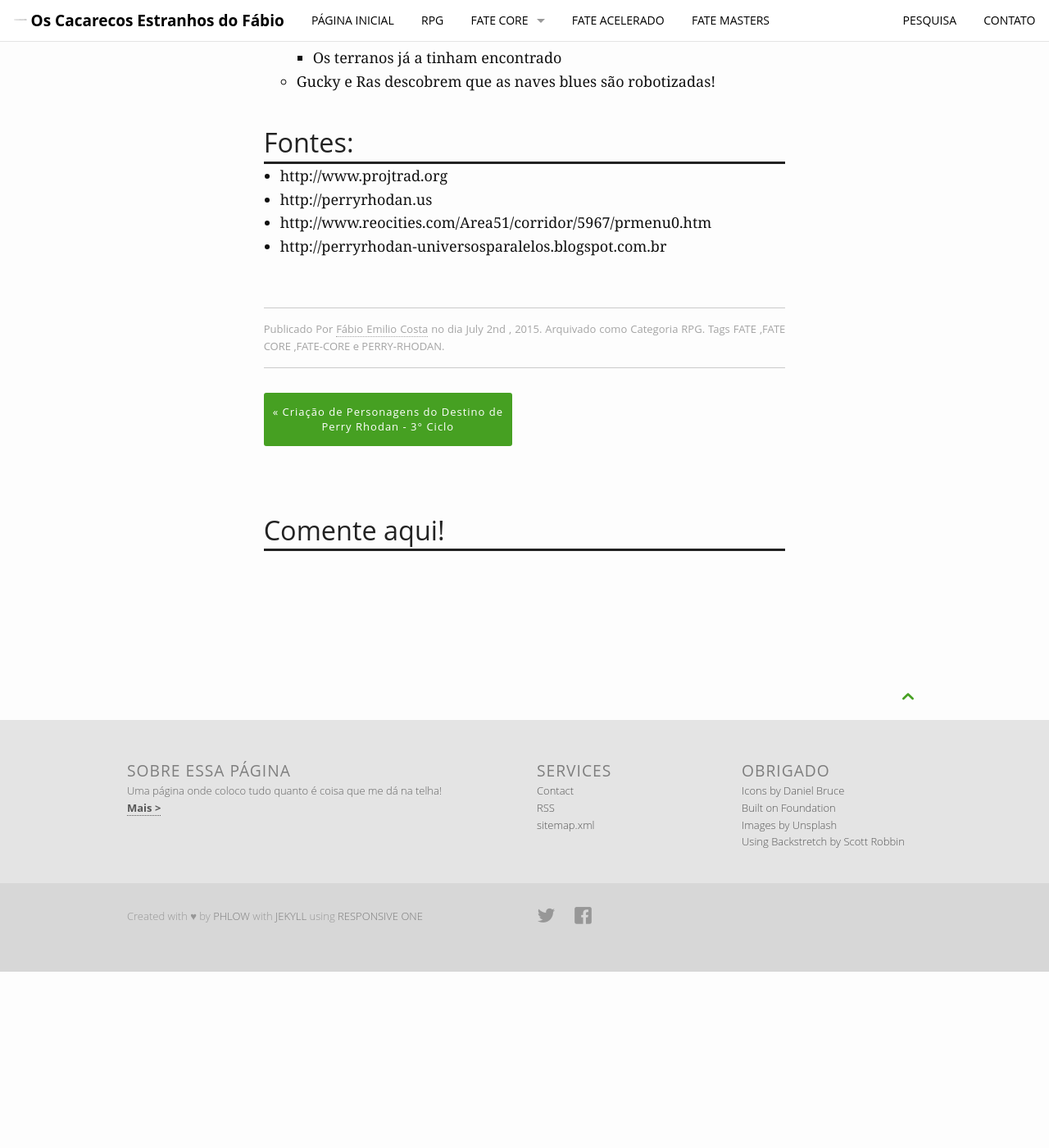
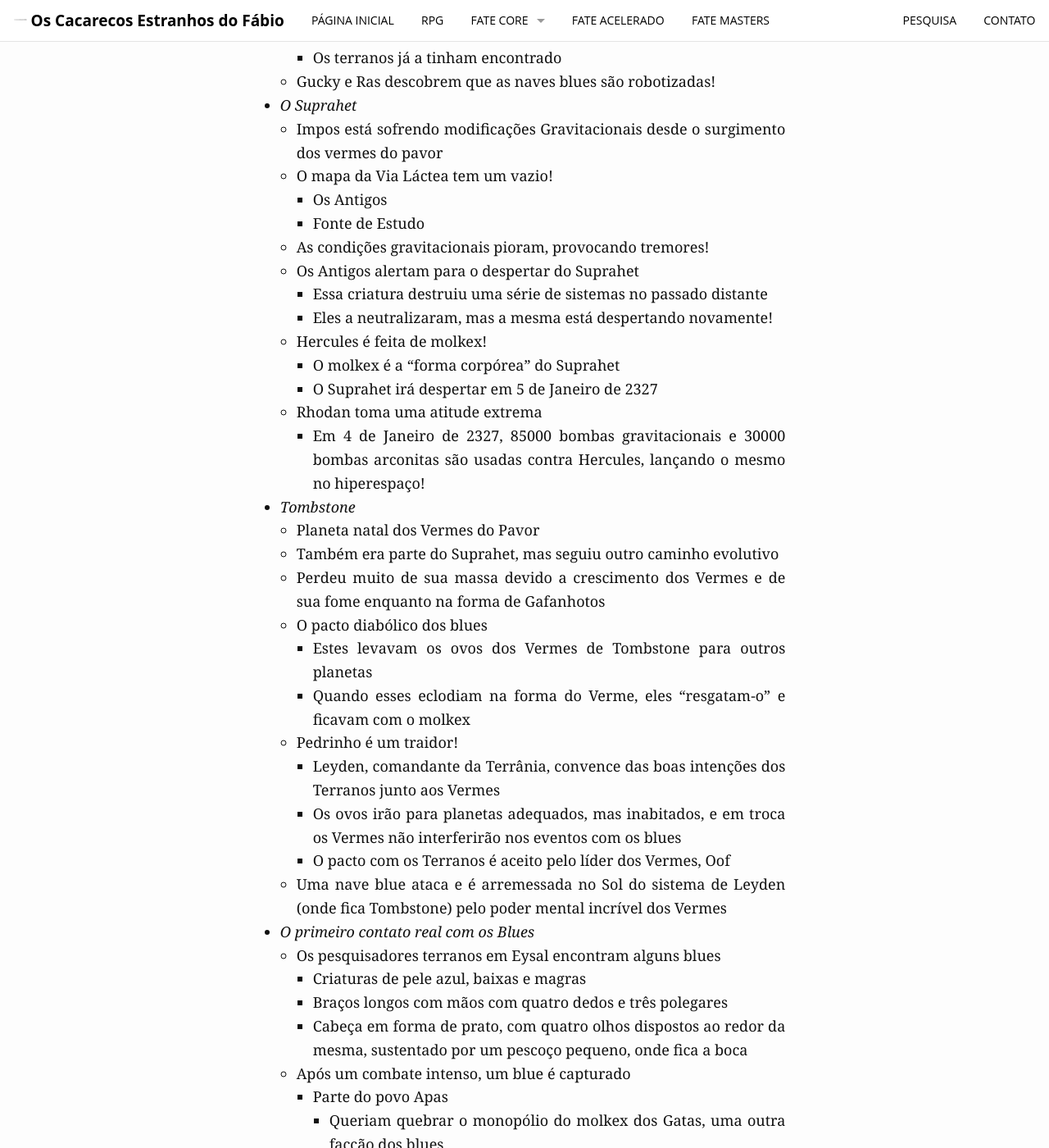
Before and after one commit to fabiocosta0305/fabiocosta0305.github.io-old, a Jekyll site: the page built from _posts/RPG/PerryRhodan/2015-07-02-DestinoPerryRhodan-Ciclo4.md, in a window 1280 px wide and 1400 px high, scrolled down 11233 px. Shown: the whole window at 82% size. Built offline with Jekyll 4.4.1, drawn with Linux system fonts in a browser that asks for light colours; comment, search, counter and statistics services are not loaded; before the commit the page ends 12418 px from its top, so only the background shows below that; some of the changed text lies outside the part shown.

Commit message:
Editando 4Â° Ciclo do Destino de Perry Rhodan - O Segundo ImpÃ©rio

```diff
--- a/_posts/RPG/PerryRhodan/2015-07-02-DestinoPerryRhodan-Ciclo4.md
+++ b/_posts/RPG/PerryRhodan/2015-07-02-DestinoPerryRhodan-Ciclo4.md
@@ -387,7 +387,56 @@ header:
     - Uma nave blue!
     - Os terranos já a tinham encontrado
   - Gucky e Ras descobrem que as naves blues são robotizadas!
-
+- *O Suprahet*
+  - Impos está sofrendo modificações Gravitacionais desde o surgimento
+    dos vermes do pavor
+  - O mapa da Via Láctea tem um vazio!
+    - Os Antigos
+    - Fonte de Estudo
+  - As condições gravitacionais pioram, provocando tremores!
+  - Os Antigos alertam para o despertar do Suprahet
+    - Essa criatura destruiu uma série de sistemas no passado distante
+    - Eles a neutralizaram, mas a mesma está despertando novamente!
+  - Hercules é feita de molkex!
+    - O molkex é a "forma corpórea" do Suprahet
+    - O Suprahet irá despertar em 5 de Janeiro de 2327
+  - Rhodan toma uma atitude extrema
+    - Em 4  de Janeiro  de 2327, 85000  bombas gravitacionais  e 30000
+      bombas arconitas são usadas contra Hercules, lançando o mesmo no
+      hiperespaço!
+- *Tombstone*
+  - Planeta natal dos Vermes do Pavor
+  - Também era parte do Suprahet, mas seguiu outro caminho evolutivo
+  - Perdeu muito de sua massa devido a crescimento dos Vermes e de sua
+    fome enquanto na forma de Gafanhotos
+  - O pacto diabólico dos blues
+    - Estes  levavam  os ovos  dos  Vermes  de Tombstone  para  outros
+      planetas
+    - Quando esses  eclodiam na  forma do  Verme, eles  "resgatam-o" e
+      ficavam com o molkex
+  - Pedrinho é um traidor!
+    - Leyden, comandante da Terrânia,  convence das boas intenções dos
+      Terranos junto aos Vermes
+    - Os ovos irão para planetas adequados, mas inabitados, e em troca
+      os Vermes não interferirão nos eventos com os blues
+    - O pacto com os Terranos é aceito pelo líder dos Vermes, Oof
+  - Uma nave  blue ataca e é  arremessada no Sol do  sistema de Leyden
+    (onde fica Tombstone) pelo poder mental incrível dos Vermes
+- *O primeiro contato real com os Blues*
+  - Os pesquisadores terranos em Eysal encontram alguns blues
+    - Criaturas de pele azul, baixas e magras
+    - Braços longos com mãos com quatro dedos e três polegares
+    - Cabeça em forma de prato, com quatro olhos dispostos ao redor da
+      mesma, sustentado por um pescoço pequeno, onde fica a boca
+  - Após um combate intenso, um blue é capturado
+    - Parte do povo Apas
+      - Queriam quebrar  o monopólio  do molkex  dos Gatas,  uma outra
+        facção dos blues
+    - As instalações de Eysal procuravam  emitir o sinal de hiperondas
+      para fazer os ovos chocarem
+    - A  paz  entre Apas  e  Gatas  fez  os primeiras  abandonarem  as
+      instalações em Eysal
+    - A ativação acidental por Lemy Danger chamou a atenção dos Apas
 
 ### Fontes:
 
```
